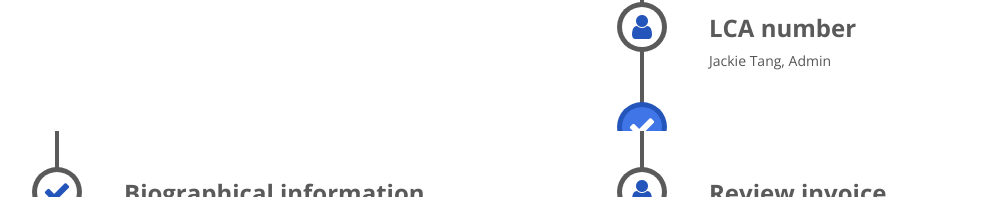
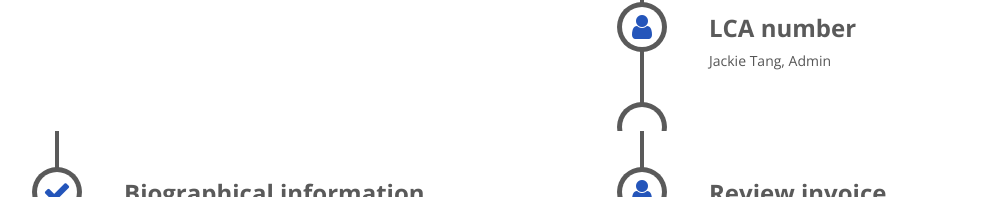
Before and after one commit to apennell/immigration_workflow, a React (Create React App) app: page / in a window 1280 px wide. Shown: the part 706-903 px from the top of the page, without its empty margins (38-1029 px from the left). Built offline with nearby package versions, Linux system fonts and the light colour scheme.

Commit message:
fixed bug to only display last circle as complete if actually complete

```diff
--- a/src/Workflow/MilestonePanel.jsx
+++ b/src/Workflow/MilestonePanel.jsx
@@ -100,7 +100,7 @@ class MilestonePanel extends React.Component {
 
   		      {/** empty bottom circle */}
   		      <ListGroupItem>
-  		      	{milestones[milestone].completed ?
+  		      	{milestones[milestone].completed === milestones[milestone].tasks.length ?
   		      		<div className="list-badge completed">
 		      				<i className="fa fa-check fa-2x" />
   		      		</div>
```
